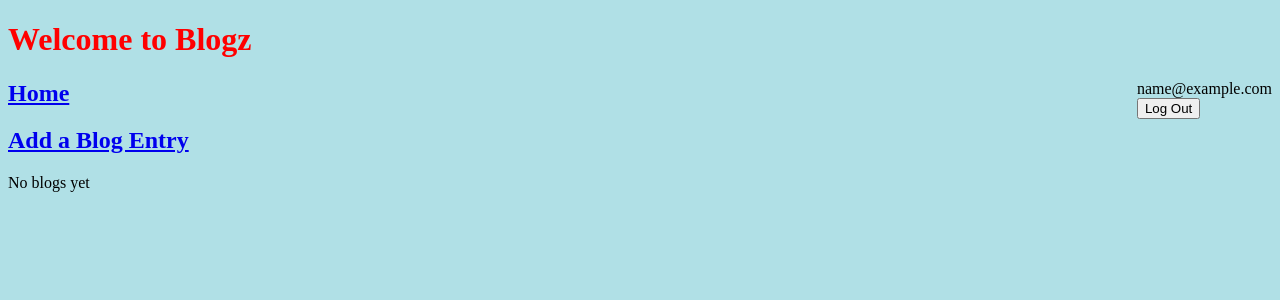
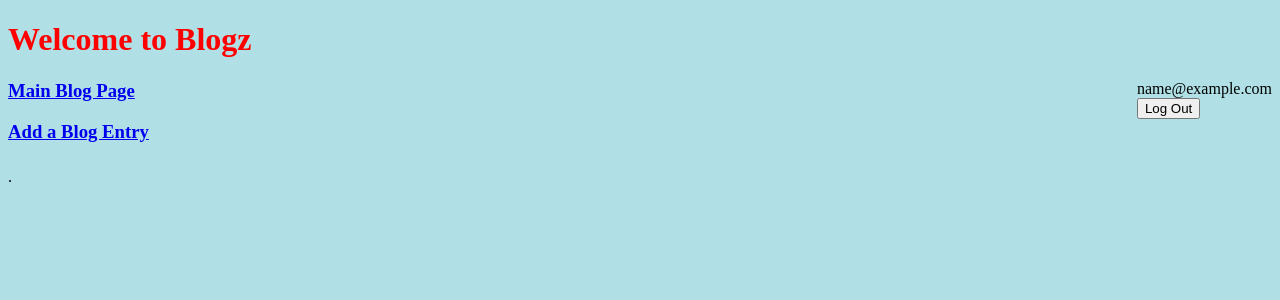
Before and after one commit to anilkumar21k/blogz, a Flask app: page /blog?id=1 in a window 1280 px wide. Shown: the top 300 px of the page. Run offline with Flask 2, Linux system fonts and the light colour scheme; the visitor is signed in with stand-in values (Sample User, id 1); data that the repository does not hold is empty.

Commit message:
Blogz completed

```diff
--- a/main.py
+++ b/main.py
@@ -113,9 +113,26 @@
         user = User.query.get(user_id)
         blogs = Blog.query.filter_by(owner=user).all()
         return render_template('singleUser.html', blogs=blogs)
-    else:
-        blogs = Blog.query.all()
+
+
+
+    #if request.args.get('id'):
+    #    blog_id = request.args.get('id')
+     #   blog = Blog.query.filter_by(id=blog_id).first()
+     #   return render_template('display.html', blog=blog)
+    blog_id = request.args.get('id')
+    if blog_id:
+        blog = Blog.query.filter_by(id=blog_id).first()
+        return render_template('display.html', blog=blog)# id=owner_id )
+
+    blogs = Blog.query.all()
+    return render_template('blog.html', blogs = blogs)
+
+    owner_id = request.args.get('id')
+    if owner_id:
+        blogs = Blog.query.filter_by(id=owner_id).all()
         return render_template('blog.html', blogs = blogs)
+
 
 
 
--- a/templates/singleUser.html
+++ b/templates/singleUser.html
@@ -2,7 +2,8 @@
 
 {% block content %}
 
-
+<h2><span style="color:blue"> <a href='/home'>Home</a></span></h2>
+<p></p>
 <h2><span style="color:red"> <a href='/blog'>Main Blog Page</a></span></h2>
         <p> </p>
 
```
